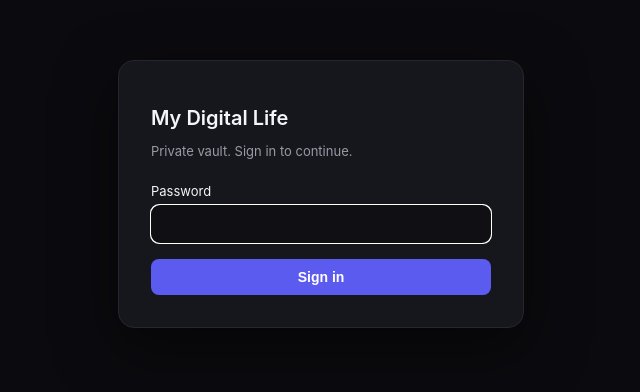
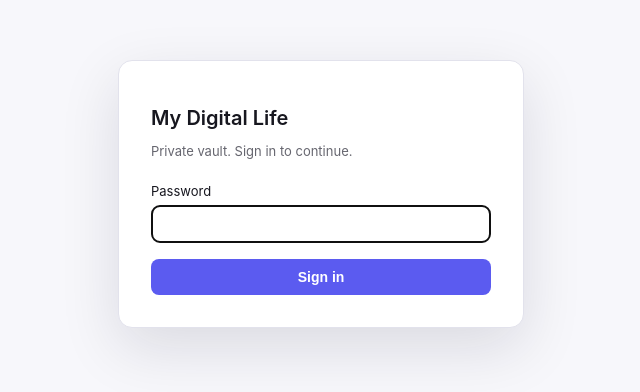
Before and after one commit to customerservice-prog/pinedapower, a Next.js app: page /login in a window 1280 px wide. Shown: the part 222-614 px from the top of the page, without its empty margins (319-959 px from the left). Built offline with nearby package versions, Linux system fonts and the light colour scheme.

Commit message:
Refactor login page styles to use theme constants
Updated styles in the login page to use theme constants for colors, radius, and shadows.

```diff
--- a/app/login/page.tsx
+++ b/app/login/page.tsx
@@ -1,3 +1,5 @@
+import { COLORS, RADIUS, SHADOW } from "../components/theme";
+
 type LoginPageProps = {
   searchParams: { from?: string; error?: string };
 };
@@ -13,8 +15,8 @@ export default function LoginPage({ searchParams }: LoginPageProps) {
         display: "flex",
         alignItems: "center",
         justifyContent: "center",
-        background: "#0b0b0f",
-        color: "#f5f5f7",
+        background: COLORS.background,
+        color: COLORS.textPrimary,
         fontFamily:
           "-apple-system, BlinkMacSystemFont, 'Segoe UI', Roboto, sans-serif",
         padding: 16,
@@ -26,16 +28,16 @@ export default function LoginPage({ searchParams }: LoginPageProps) {
         style={{
           width: 340,
           padding: 32,
-          borderRadius: 16,
-          background: "#16161d",
-          border: "1px solid #26262f",
-          boxShadow: "0 20px 60px rgba(0,0,0,0.5)",
+          borderRadius: RADIUS.lg,
+          background: COLORS.surface,
+          border: `1px solid ${COLORS.border}`,
+          boxShadow: SHADOW.panel,
         }}
       >
         <h1 style={{ fontSize: 20, marginBottom: 4, fontWeight: 600 }}>
           My Digital Life
         </h1>
-        <p style={{ fontSize: 13, color: "#9a9aa5", marginBottom: 24 }}>
+        <p style={{ fontSize: 13, color: COLORS.textSecondary, marginBottom: 24 }}>
           Private vault. Sign in to continue.
         </p>
 
@@ -57,9 +59,9 @@ export default function LoginPage({ searchParams }: LoginPageProps) {
             width: "100%",
             padding: "10px 12px",
             borderRadius: 8,
-            border: "1px solid #2c2c36",
-            background: "#0f0f14",
-            color: "#f5f5f7",
+            border: `1px solid ${COLORS.border}`,
+            background: COLORS.inputBackground,
+            color: COLORS.textPrimary,
             marginBottom: 16,
             fontSize: 14,
             boxSizing: "border-box",
@@ -67,7 +69,7 @@ export default function LoginPage({ searchParams }: LoginPageProps) {
         />
 
         {hasError && (
-          <p style={{ color: "#ff6b6b", fontSize: 13, marginBottom: 12 }}>
+          <p style={{ color: COLORS.danger, fontSize: 13, marginBottom: 12 }}>
             Incorrect password. Please try again.
           </p>
         )}
@@ -79,7 +81,7 @@ export default function LoginPage({ searchParams }: LoginPageProps) {
             padding: "10px 12px",
             borderRadius: 8,
             border: "none",
-            background: "#5b5bf0",
+            background: COLORS.accent,
             color: "white",
             fontWeight: 600,
             fontSize: 14,
```
